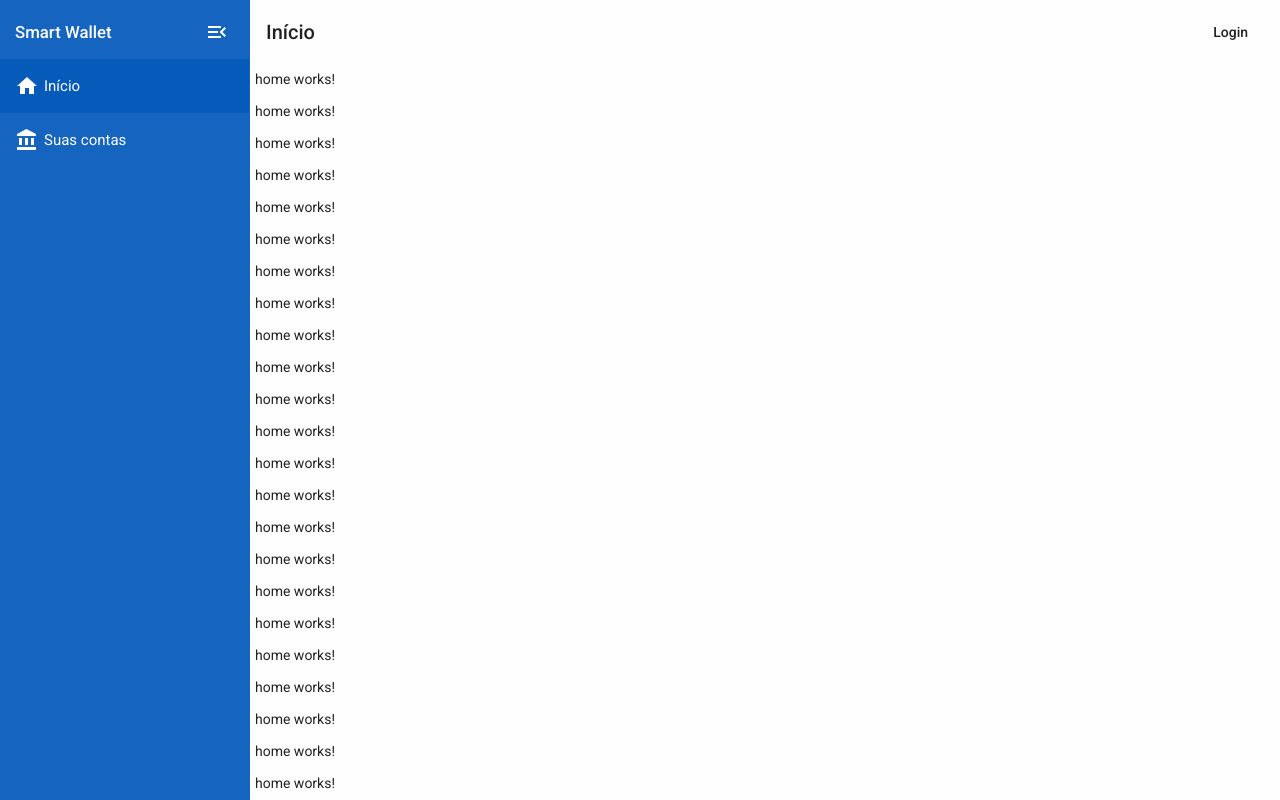
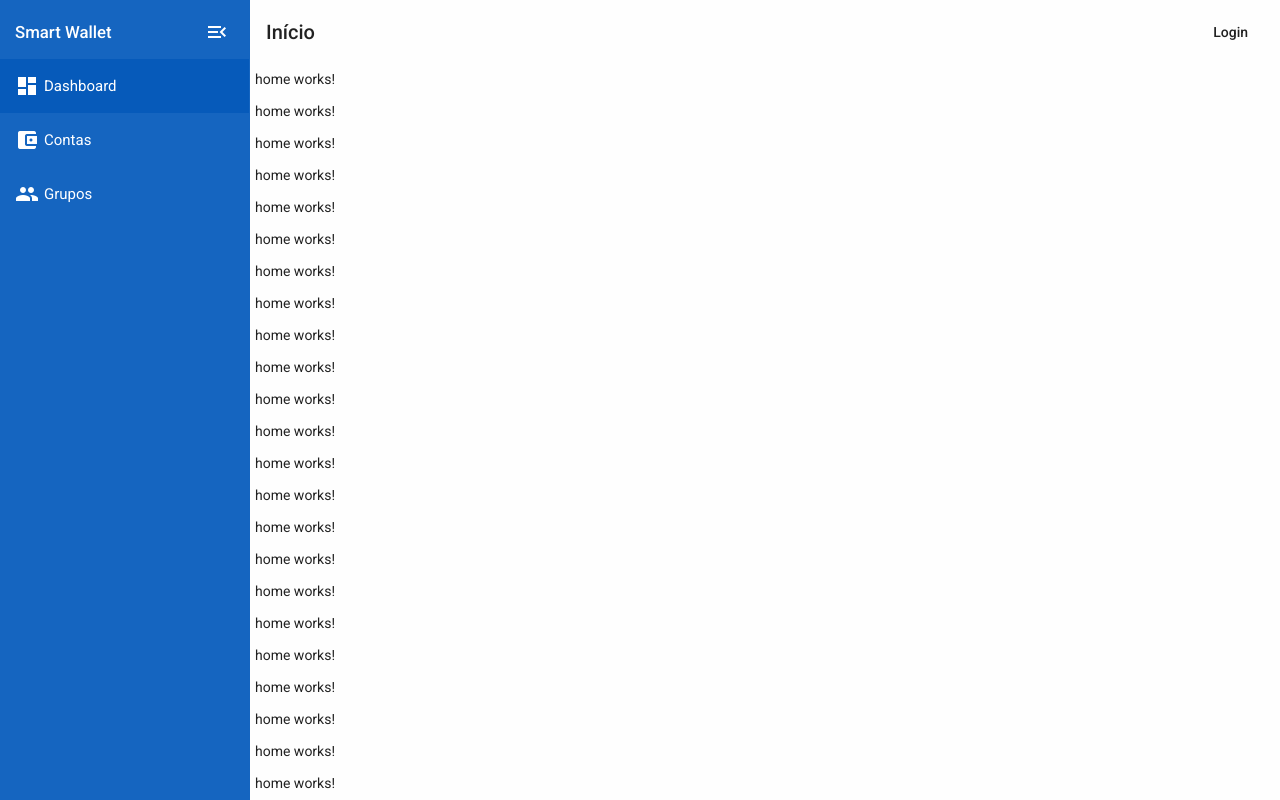
Before and after one commit to andersonHSM/financeiro, an Angular app: page /panel/index in a window 1280 px wide. Built offline with nearby package versions, Linux system fonts and the light colour scheme.

Commit message:
final improvements

```diff
--- a/src/app/features/features-routing.module.ts
+++ b/src/app/features/features-routing.module.ts
@@ -9,12 +9,12 @@ const routes: Routes = [
       {
         path: 'panel',
         loadChildren: () =>
-          import('./panel/panel.module').then((panel) => panel.PanelModule),
+          import('./panel/panel.module').then((module) => module.PanelModule),
       },
       {
         path: 'autenticacao',
         loadChildren: () =>
-          import('./auth/auth.module').then((auth) => auth.AuthModule),
+          import('./auth/auth.module').then((module) => module.AuthModule),
       },
     ],
   },
--- /dev/null
+++ b/src/app/features/panel/groups/groups-routing.module.ts
@@ -0,0 +1,20 @@
+import { NgModule } from '@angular/core';
+import { Routes, RouterModule } from '@angular/router';
+import { GroupsComponent } from './groups.component';
+
+const routes: Routes = [
+  {
+    path: '',
+    component: GroupsComponent,
+    data: {
+      breadCrumb: 'Grupos',
+      path: '/panel/groups',
+    },
+  },
+];
+
+@NgModule({
+  imports: [RouterModule.forChild(routes)],
+  exports: [RouterModule],
+})
+export class GroupsRoutingModule {}
--- /dev/null
+++ b/src/app/features/panel/groups/groups.component.html
@@ -0,0 +1 @@
+<p>groups works!</p>
--- /dev/null
+++ b/src/app/features/panel/groups/groups.component.ts
@@ -0,0 +1,15 @@
+import { Component, OnInit } from '@angular/core';
+
+@Component({
+  selector: 'app-groups',
+  templateUrl: './groups.component.html',
+  styleUrls: ['./groups.component.scss']
+})
+export class GroupsComponent implements OnInit {
+
+  constructor() { }
+
+  ngOnInit(): void {
+  }
+
+}
--- a/src/app/features/panel/panel-routing.module.ts
+++ b/src/app/features/panel/panel-routing.module.ts
@@ -23,7 +23,14 @@ const routes: Routes = [
         path: 'accounts',
         loadChildren: () =>
           import('./accounts/accounts.module').then(
-            (accounts) => accounts.AccountsModule,
+            (module) => module.AccountsModule,
+          ),
+      },
+      {
+        path: 'groups',
+        loadChildren: () =>
+          import('./groups/groups.module').then(
+            (module) => module.GroupsModule,
           ),
       },
     ],
--- a/src/app/features/panel/panel.component.html
+++ b/src/app/features/panel/panel.component.html
@@ -1,3 +1,3 @@
 <app-dash>
-    <router-outlet></router-outlet>
+  <router-outlet class="main-content"></router-outlet>
 </app-dash>
--- a/src/app/shared/components/dash/dash.component.html
+++ b/src/app/shared/components/dash/dash.component.html
@@ -17,7 +17,7 @@
       </mat-toolbar>
     </div>
     <div class="main-content" cdkScrollable measureScrollOffset="top">
-      <ng-content></ng-content>
+      <ng-content select=".main-content"></ng-content>
     </div>
   </mat-sidenav-content>
 </mat-sidenav-container>
--- a/src/app/shared/components/dash/dash.component.ts
+++ b/src/app/shared/components/dash/dash.component.ts
@@ -50,7 +50,9 @@ export class DashComponent implements OnInit, OnDestroy {
     this.sidenav = document.getElementById('sidenav');
     this.sidenavContent = document.getElementById('sidenav-content');
     this.openSidenav();
+    this.sidenavOpened = true;
     this.reactToScroll();
+
     /**
      * Variável que armazena a url inicial
      * para verificar se o usuário deve ser redirecionado
--- a/src/app/shared/components/dash/sidenav/sidenav-actions/sidenav-actions.component.html
+++ b/src/app/shared/components/dash/sidenav/sidenav-actions/sidenav-actions.component.html
@@ -1,20 +1,36 @@
-<div [ngClass]="{'actions-lg': opened || hovered, 'actions-sm': !opened && !hovered}">
+<div
+  [ngClass]="{
+    'actions-lg': opened || hovered,
+    'actions-sm': !opened && !hovered
+  }"
+>
   <div class="sidenavToggleWrapper">
     <span *ngIf="opened || hovered">Smart Wallet</span>
-    <button id="sidenavToggleButton" (click)="toggleSidenav()" matTooltipPosition="after"
-      [matTooltip]=" !opened ? 'Abrir menu' : 'Fechar menu'">
+    <button
+      id="sidenavToggleButton"
+      (click)="toggleSidenav()"
+      matTooltipPosition="after"
+      [matTooltip]="!opened ? 'Abrir menu' : 'Fechar menu'"
+    >
       <mat-icon>
-        {{opened ? 'menu_open' : 'menu'}}
+        {{ opened ? 'menu_open' : 'menu' }}
       </mat-icon>
     </button>
   </div>
-  <a [routerLink]="['/panel/index']" routerLinkActive="active" [routerLinkActiveOptions]="{exact:true}">
-    <mat-icon>home</mat-icon>
-    <span *ngIf="opened || hovered">Início</span>
+  <a
+    [routerLink]="['/panel/index']"
+    routerLinkActive="active"
+    [routerLinkActiveOptions]="{ exact: true }"
+  >
+    <mat-icon>dashboard</mat-icon>
+    <span *ngIf="opened || hovered">Dashboard</span>
   </a>
   <a [routerLink]="['/panel/accounts']" routerLinkActive="active">
-    <mat-icon>account_balance
-    </mat-icon>
-    <span *ngIf="opened || hovered">Suas contas</span>
+    <mat-icon>account_balance_wallet</mat-icon>
+    <span *ngIf="opened || hovered">Contas</span>
+  </a>
+  <a [routerLink]="['/panel/groups']" routerLinkActive="active">
+    <mat-icon>group</mat-icon>
+    <span *ngIf="opened || hovered">Grupos</span>
   </a>
 </div>
```
Also changed, not shown: src/app/features/panel/groups/groups.module.ts (added, +15 -0 lines), src/app/features/panel/panel.module.ts (+7 -6 lines), src/app/features/panel/groups/groups.component.scss (added), 1 other file (tests, documents, lock files or other folders).
